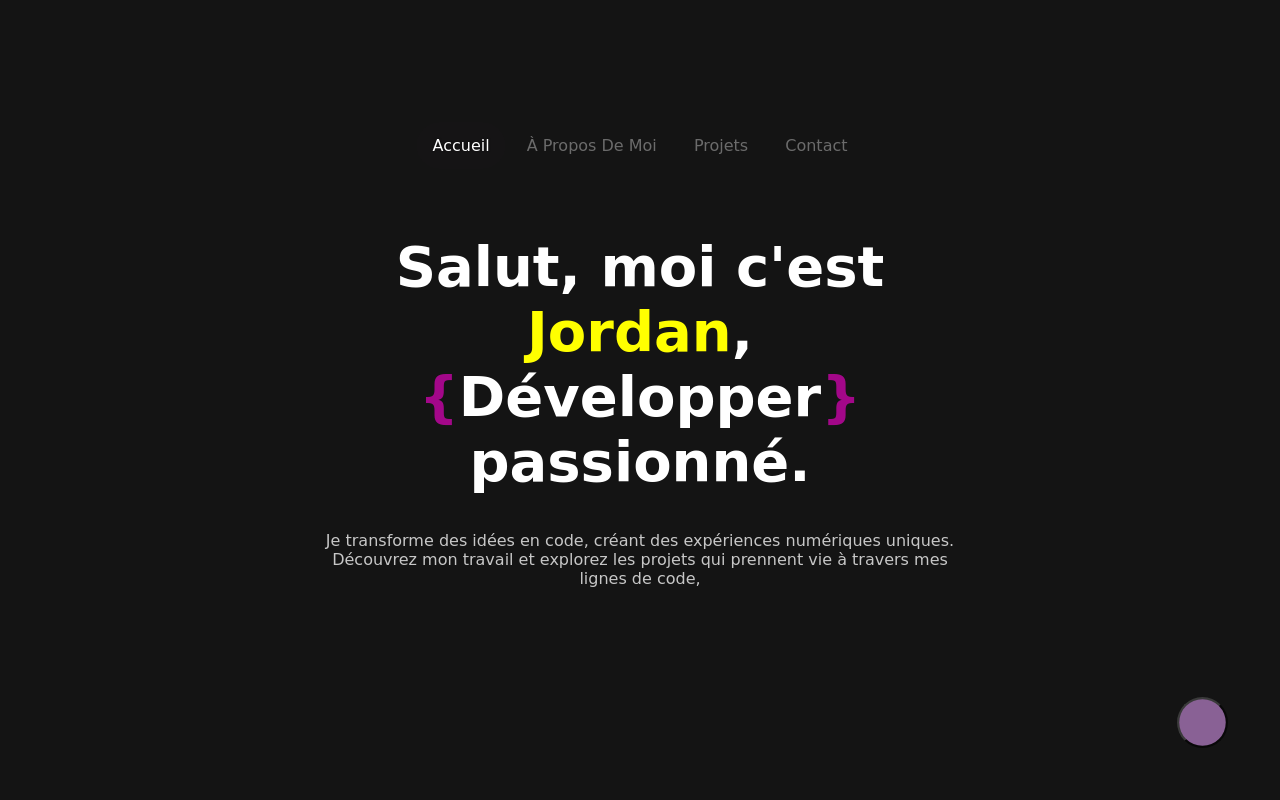
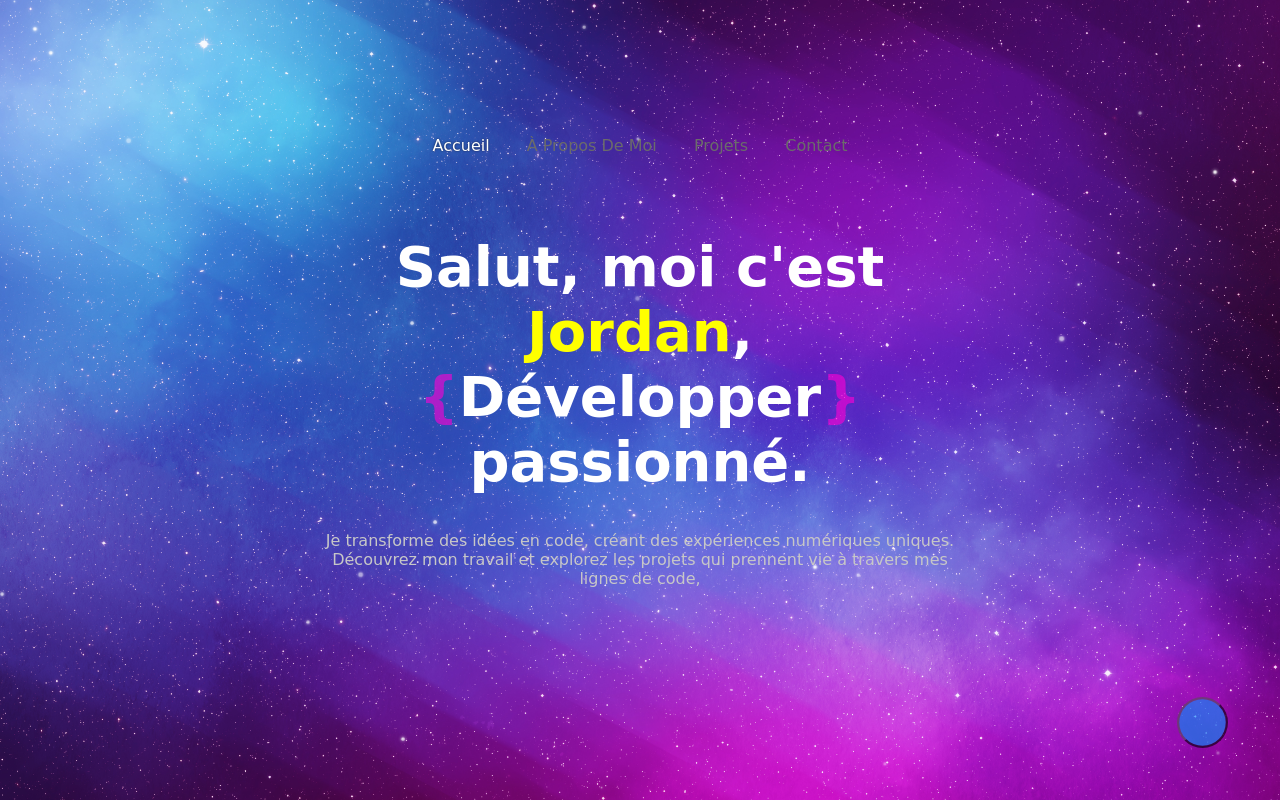
Before and after one commit to jordan-sissilian/Portfolio, a PHP site: page / in a window 1280 px wide. Run offline with PHP 8.4, Linux system fonts and the light colour scheme; data that the repository does not hold is empty; some web fonts are replaced.

Commit message:
add stars and background

```diff
--- a/asset/css/loadingPage.css
+++ b/asset/css/loadingPage.css
@@ -14,7 +14,7 @@
 }
 
 .bubble {
-	background-color: rgba(20, 20, 20, 0.6);
+	background-color: rgba(20, 20, 20, 0);
 	width: 40px;
 	height: 40px;
 	margin: 10px;
--- a/asset/css/navbar.css
+++ b/asset/css/navbar.css
@@ -4,7 +4,7 @@ nav {
 	top: 8rem;
 	text-align: center;
 	transform: translateY(-150rem);
-	transition: transform .7s ease-in-out;
+	transition: transform 1s ease-in-out;
 }
 
 .navAbout {
@@ -18,6 +18,7 @@ nav a {
 	text-decoration: none;
 	cursor: none;
 	text-transform: capitalize;
+	transition: color 0.3s;
 }
 
 nav a:hover {
--- /dev/null
+++ b/asset/css/stars.css
@@ -0,0 +1,34 @@
+.stars {
+	display: none;
+	position: fixed;
+	top: 0;
+	left: 0;
+	width: 100%;
+	height: 100%;
+	pointer-events: none;
+}
+
+.star {
+	box-shadow: 0px 0px 2px rgb(255, 255, 255);
+	position: absolute;
+	width: 2px;
+	height: 2px;
+	background-color: rgb(255, 255, 255);
+	opacity: 0;
+	border-radius: 50%;
+	animation: twinkling linear infinite;
+}
+
+@keyframes twinkling {
+
+	0%,
+	100% {
+		transform: scale(O.5);
+		opacity: 0;
+	}
+
+	50% {
+		transform: scale(2);
+		opacity: 1;
+	}
+}
--- a/asset/css/style.css
+++ b/asset/css/style.css
@@ -1,10 +1,11 @@
 html {
 	background-color: #141414;
+	background-size: cover;
 	font-family: 'Tilt Warp', cursive;
 	margin: 0;
-	overflow-y: hidden;
-	overflow-x: hidden;
-	cursor: none
+	cursor: none;
+	height: 100%;
+	width: 100%;
 }
 
 body {
--- a/asset/js/gameIndex.js
+++ b/asset/js/gameIndex.js
@@ -1,12 +1,16 @@
 function getRandomColor() {
-	const randomValue = () => Math.floor(Math.random() * 256);
-	const r = randomValue();
-	const g = randomValue();
-	const b = randomValue();
+	const colors = [
+		'rgb(200, 50, 255)',    // Violet vif
+		'rgb(0, 150, 255)',     // Bleu vif
+		'rgb(255, 80, 80)',     // Rouge vif
+		'rgb(0, 255, 100)',     // Vert vif
+		'rgb(255, 200, 0)',     // Jaune vif
+		'rgb(255, 100, 0)'      // Orange vif
+	  ];
 
-	return `rgb(${r}, ${g}, ${b})`;
+	const randomIndex = Math.floor(Math.random() * colors.length);
+	return colors[randomIndex];
 }
-
 // Fonction pour gérer le clic sur le bouton "cercle"
 function handleClick() {
 	// Supprimer le bouton "cercle" existant
--- a/asset/js/loadingPage.js
+++ b/asset/js/loadingPage.js
@@ -7,6 +7,7 @@ const websiteContent = document.querySelector(".websiteHome");
 setTimeout(function () {
 	loadingContainer.remove();
 	websiteContent.style.display = "block";
+	document.querySelector('.stars').style.display = 'flex';
 }, 2000);
 
 //afficher la navbar
@@ -22,3 +23,7 @@ setTimeout(function () {
 document.addEventListener("contextmenu", function (e) {
 	e.preventDefault();
 });
+
+setTimeout(function () {
+	document.querySelector('html').style.backgroundImage = "url('/asset/img/fond.jpeg')";
+}, 1700);
--- a/asset/js/navbar.js
+++ b/asset/js/navbar.js
@@ -56,16 +56,19 @@ function linkChoose(link) {
 		const displayStyle = section === links ? 'block' : 'none';
 		document.querySelector(`.website${section}`).style.display = displayStyle;
 	});
-	const exActiv = navActive.getAttribute("alt");
+	const exAlt = navActive.getAttribute("alt");
+    const exActiv = document.querySelector(`.${exAlt}`);
+	exActiv.style.color = '';
 	navActive.removeAttribute("id");
 	const navHover = document.querySelector(`.${link}`);
 	navHover.setAttribute("id", "navActive");
-
-	const navb = document.querySelector("nav");
-	if (link === "aboutMe" || link === "project" ) {
-		navb.style.transform = 'translateY(-70px)';
-	} else {
-		navb.style.transform = 'translateY(0px)';
+	navHover.style.color = 'white';
+	if (!(window.innerWidth < 768)) {
+		const navb = document.querySelector("nav");
+		if (link === "aboutMe" || link === "project" )
+			navb.style.transform = 'translateY(-70px)';
+		else
+			navb.style.transform = 'translateY(0px)';
 	}
 }
 // Gestion des liens de navigation dans le menu principal
--- /dev/null
+++ b/asset/js/stars.js
@@ -0,0 +1,15 @@
+const numStars = 50; // Nombre d'étoiles
+
+const starsContainer = document.querySelector('.stars');
+
+for (let i = 0; i < numStars; i++) {
+	const star = document.createElement('div');
+	star.className = 'star';
+	star.style.left = `${Math.random() * 100}vw`;
+	star.style.top = `${Math.random() * 100}vh`;
+	let size = Math.random() * 2.2 + 0.8;
+	star.style.width = `${size}px`;
+	star.style.height = `${size}px`;
+	star.style.animationDuration = `${Math.random() * 2 + 1}s`;
+	starsContainer.appendChild(star);
+}
--- a/index.html
+++ b/index.html
@@ -18,6 +18,7 @@
   <link rel="stylesheet" href="asset/css/navbar.css">
   <link rel="stylesheet" href="asset/css/gameIndex.css">
   <link rel="stylesheet" href="asset/css/loadingPage.css">
+  <link rel="stylesheet" href="asset/css/stars.css">
   <link rel="stylesheet" id="styleL" href="asset/css/page/homeStyle.css">
 
   <script src="asset/js/loadingPage.js" defer></script>
@@ -27,6 +28,7 @@
 
 <body>
 
+  <!-- loading page -->
   <div class="loading-container">
     <div class="bubble-container">
       <div class="bubble b3"></div>
@@ -46,23 +48,12 @@
     </div>
     <script src="asset/js/navbar.js" defer></script>
     <nav>
-      <a class="home"    alt="home"     id="navActive" >Accueil</a>
-      <a class="aboutMe" alt="aboutMe"                 >À propos de moi</a>
-      <a class="project" alt="project"                 >Projets</a>
-      <a class="contact" alt="contact"                 >Contact</a>
+      <a class="home" alt="home" id="navActive">Accueil</a>
+      <a class="aboutMe" alt="aboutMe">À propos de moi</a>
+      <a class="project" alt="project">Projets</a>
+      <a class="contact" alt="contact">Contact</a>
     </nav>
   </div>
-
-  <!-- reseaux
-  <div class="reseaux">
-    <div>
-      github
-    </div>
-    <div>
-      linkedin
-    </div>
-  </div>
-  -->
 
   <!-- home page -->
   <div class="websiteHome" id="Home" style="display: none;">
@@ -97,7 +88,16 @@
     <div class="main">
       <h1><span class="spanName">Contact page</span></h1>
     </div>
+    <div class="reseaux">
+      <div class="link">
+        <a href="https://github.com/JordanSissilian">github</a>
+        <a href="https://linkedin.com/in/sissilian/">linkedin</a>
+      </div>
+    </div>
   </div>
+
+  <div class="stars"></div>
+  <script src="asset/js/stars.js"></script>
 </body>
 
 </html>
```
Also changed, not shown: asset/css/page/contactStyle.css (+20 -0 lines), asset/img/fond.jpeg (added), 1 other file.
